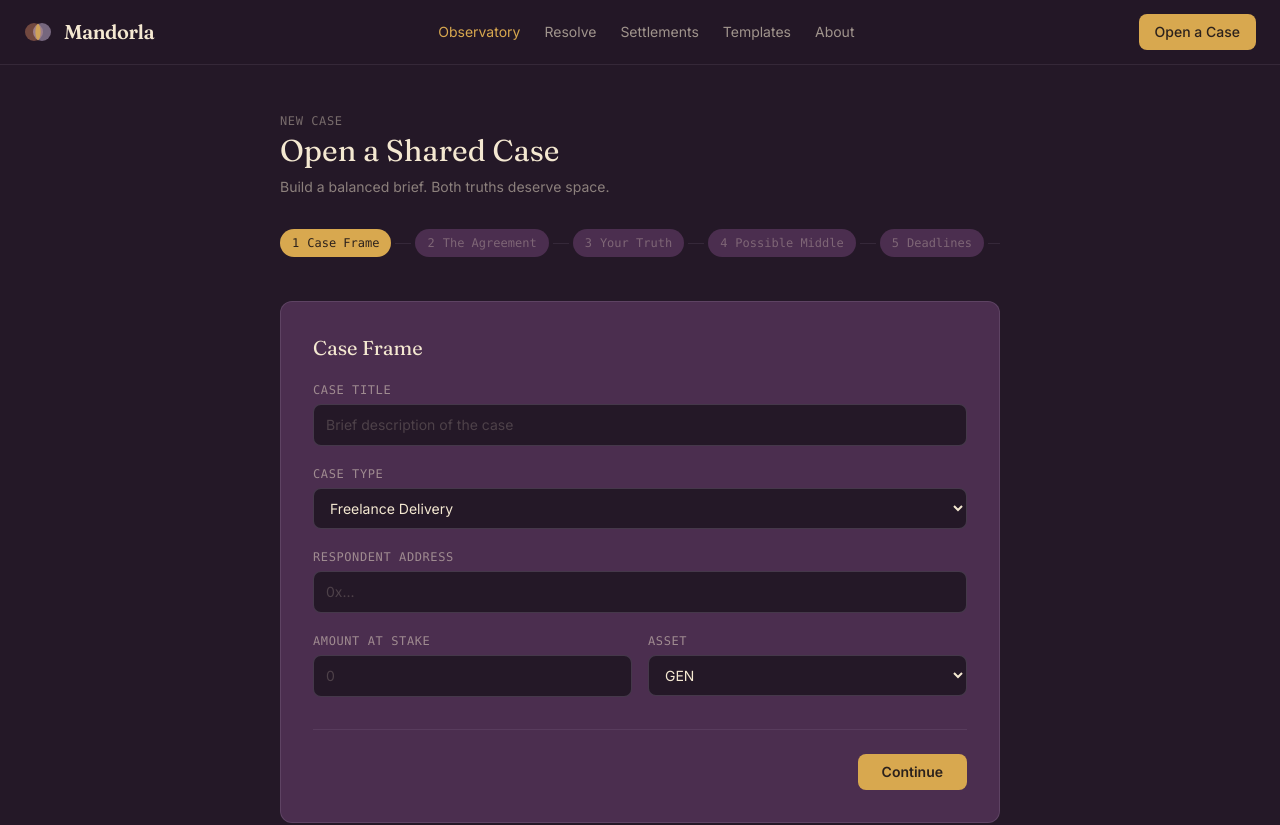
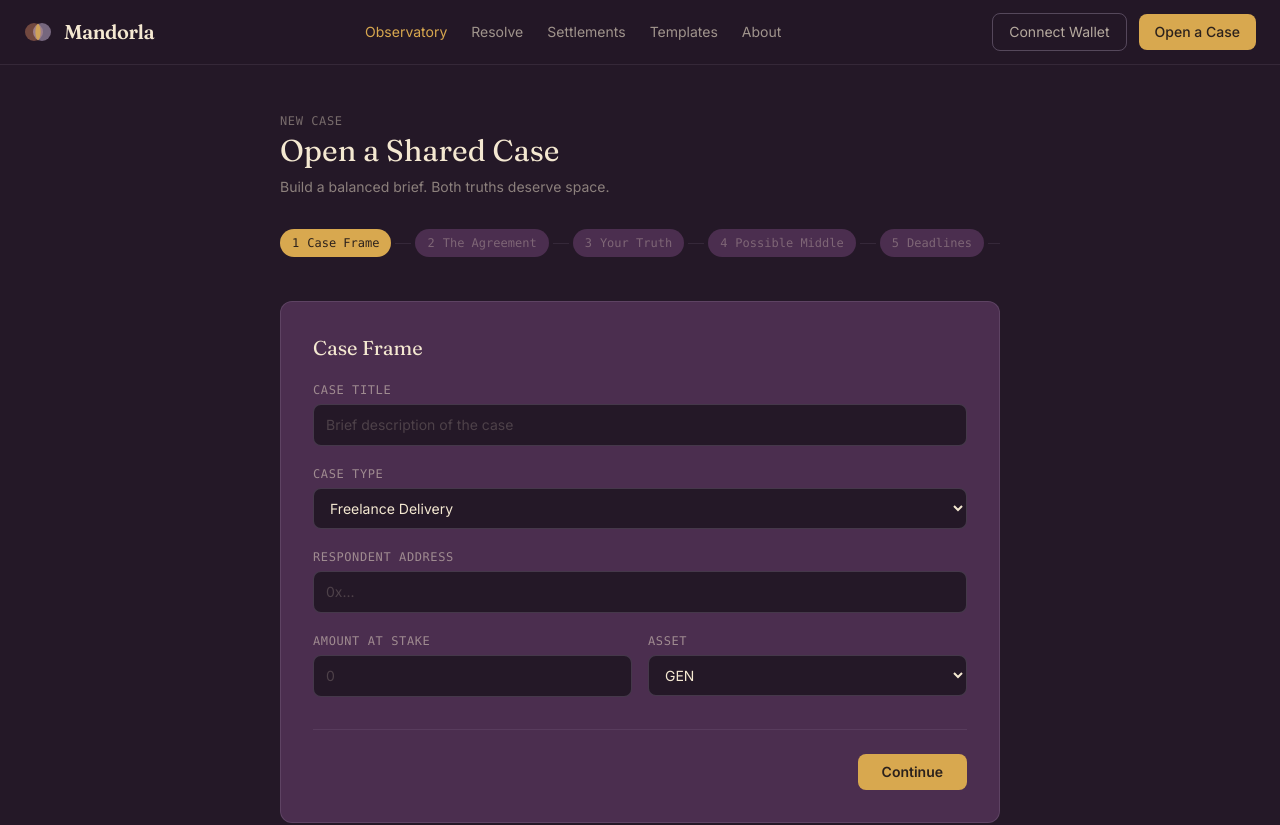
Before and after one commit to Bibidee/mandorla, a Next.js app: page /cases/new in a window 1280 px wide. Shown: the top 825 px of the page. Built offline with nearby package versions, Linux system fonts and the light colour scheme.

Commit message:
Add injected wallet connect button to nav (MetaMask/Rabby, Studionet auto-switch)

```diff
--- /dev/null
+++ b/src/components/ConnectWallet.tsx
@@ -0,0 +1,81 @@
+"use client";
+import { useState, useEffect } from "react";
+
+export function ConnectWallet() {
+  const [address, setAddress] = useState<string | null>(null);
+  const [connecting, setConnecting] = useState(false);
+
+  useEffect(() => {
+    const eth = (window as any).ethereum;
+    if (!eth) return;
+    eth.request({ method: "eth_accounts" }).then((accounts: string[]) => {
+      if (accounts[0]) setAddress(accounts[0]);
+    });
+    const onChanged = (accounts: string[]) => setAddress(accounts[0] ?? null);
+    eth.on("accountsChanged", onChanged);
+    return () => eth.removeListener("accountsChanged", onChanged);
+  }, []);
+
+  async function connect() {
+    const eth = (window as any).ethereum;
+    if (!eth) {
+      alert("No injected wallet found. Install MetaMask or Rabby.");
+      return;
+    }
+    setConnecting(true);
+    try {
+      const accounts: string[] = await eth.request({ method: "eth_requestAccounts" });
+      setAddress(accounts[0] ?? null);
+
+      // Switch to GenLayer Studionet
+      try {
+        await eth.request({
+          method: "wallet_switchEthereumChain",
+          params: [{ chainId: "0xF25F" }], // 61999
+        });
+      } catch (switchErr: any) {
+        if (switchErr.code === 4902) {
+          await eth.request({
+            method: "wallet_addEthereumChain",
+            params: [
+              {
+                chainId: "0xF25F",
+                chainName: "GenLayer Studionet",
+                rpcUrls: ["https://studio.genlayer.com/api"],
+                nativeCurrency: { name: "GEN", symbol: "GEN", decimals: 18 },
+              },
+            ],
+          });
+        }
+      }
+    } finally {
+      setConnecting(false);
+    }
+  }
+
+  function disconnect() {
+    setAddress(null);
+  }
+
+  if (address) {
+    return (
+      <button
+        onClick={disconnect}
+        className="px-4 py-2 rounded-lg border border-gold/40 text-gold text-sm font-mono hover:border-gold/70 transition-colors"
+        title="Click to disconnect"
+      >
+        {address.slice(0, 6)}…{address.slice(-4)}
+      </button>
+    );
+  }
+
+  return (
+    <button
+      onClick={connect}
+      disabled={connecting}
+      className="px-4 py-2 rounded-lg border border-lavender/30 text-parchment/70 text-sm hover:border-gold/40 hover:text-parchment transition-colors disabled:opacity-50"
+    >
+      {connecting ? "Connecting…" : "Connect Wallet"}
+    </button>
+  );
+}
--- a/src/components/MandorlaShell.tsx
+++ b/src/components/MandorlaShell.tsx
@@ -2,6 +2,7 @@
 import Link from "next/link";
 import { usePathname } from "next/navigation";
 import { clsx } from "clsx";
+import { ConnectWallet } from "./ConnectWallet";
 
 const NAV = [
   { href: "/cases", label: "Observatory" },
@@ -39,12 +40,15 @@ export function MandorlaShell({ children }: { children: React.ReactNode }) {
               </Link>
             ))}
           </nav>
+          <div className="flex items-center gap-3">
+            <ConnectWallet />
             <Link
               href="/cases/new"
               className="px-4 py-2 rounded-lg bg-gold text-inkbrown text-sm font-medium hover:bg-apricot transition-colors"
             >
               Open a Case
             </Link>
+          </div>
         </div>
       </header>
       <main className="flex-1">{children}</main>
```
Lines whose indentation alone changed are shown as unchanged.
